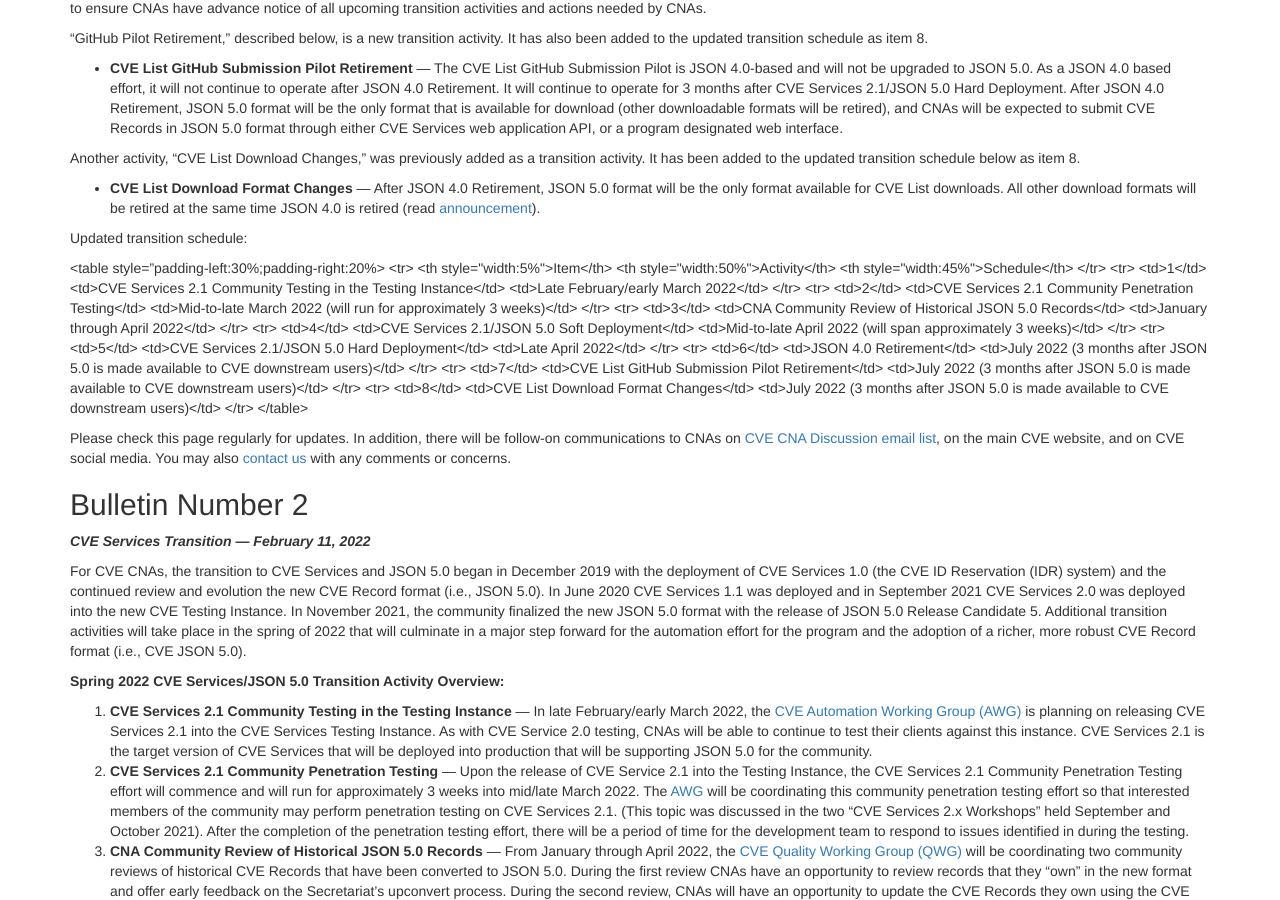
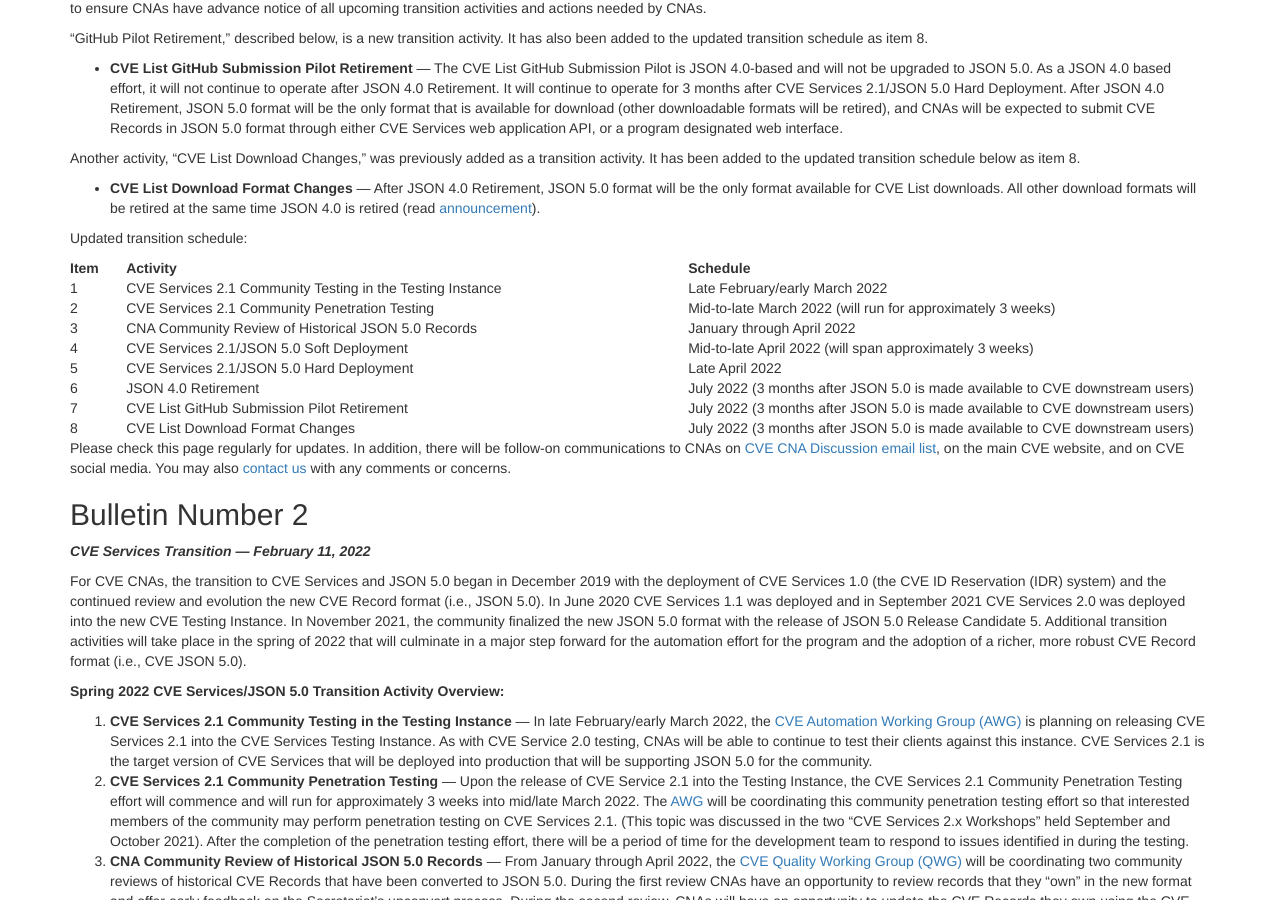
Before and after one commit to CVEProject/cveproject.github.io, a Jekyll site: the page built from automation-transition.md, in a window 1280 px wide and 900 px high, scrolled down 490 px. Built offline with Jekyll 4.4.1, drawn with Linux system fonts in a browser that asks for light colours; nearby versions of some CDN libraries.

Commit message:
Update automation-transition.md

```diff
--- a/automation-transition.md
+++ b/automation-transition.md
@@ -31,7 +31,7 @@ Another activity, “CVE List Download Changes,” was previously added as a tra
 
 Updated transition schedule:
 
-  <table style="padding-left:30%;padding-right:20%>
+  <table style="padding-left:30%;padding-right:20%;">
     <tr>
       <th style="width:5%">Item</th>
       <th style="width:50%">Activity</th>
```
